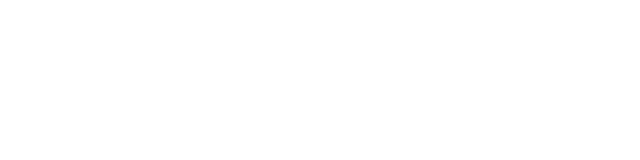
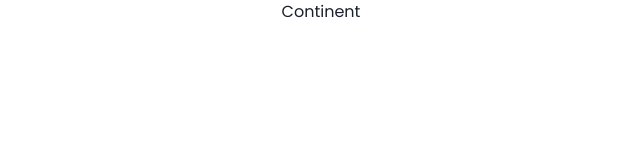
Before and after one commit to Rellyso/worldtrip, a Next.js app: page /continents/1 in a window 1280 px wide. Shown: the top 160 px of the page, without its empty margins (319-959 px from the left). Built offline with nearby package versions, Linux system fonts and the light colour scheme.

Commit message:
added container

```diff
--- a/src/pages/continents/[id].tsx
+++ b/src/pages/continents/[id].tsx
@@ -1,5 +1,9 @@
+import { Container } from "../../components/Container";
+
 export default function Continents() {
   return (
-    <div></div>
+    <Container>
+      Continent
+    </Container>
   )
 }
```
